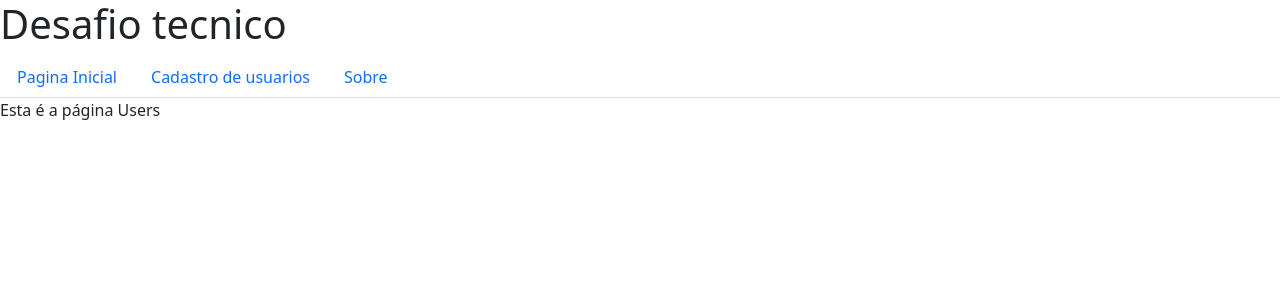
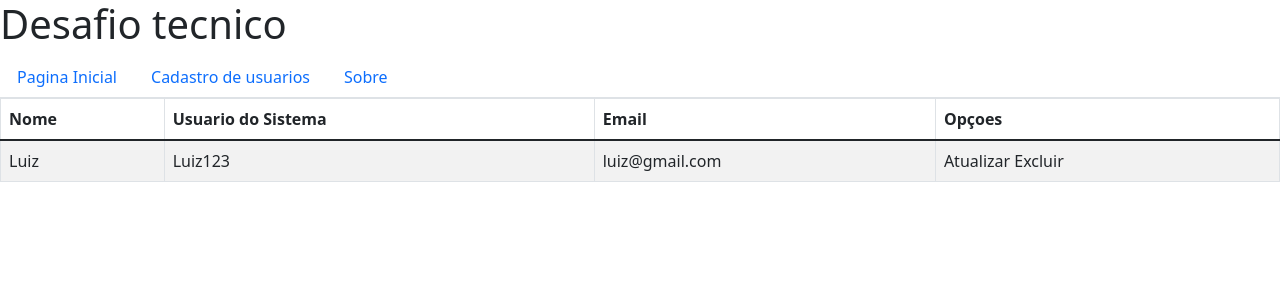
Before and after one commit to MateusBezzan123/tarefas, a React (Create React App) app in the folder tarefas/: page /users in a window 1280 px wide. Shown: the top 300 px of the page. Built offline with nearby package versions, Linux system fonts and the light colour scheme.

Commit message:
Tabela de Usuarios

```diff
--- a/tarefas/src/components/Users.js
+++ b/tarefas/src/components/Users.js
@@ -1,9 +1,36 @@
-function Users(){
-    return (
-        <div className="App">
-            <p>Esta é a página Users</p>
-        </div>
-    )
+import React from "react";
+import { Table } from 'react-bootstrap'
+class Users extends React.Component {
+    constructor(props) {
+        super(props);
+
+        this.state = {
+            users: [],
+        }
+    }
+    render() {
+        return (
+            <Table striped bordered hover>
+                <thead>
+                    <tr>
+                        <th>Nome</th>
+                        <th>Usuario do Sistema</th>
+                        <th>Email</th>
+                        <th>Opçoes</th>
+                    </tr>
+                </thead>
+                <tbody>
+                    <tr>
+                        <td>Luiz</td>
+                        <td>Luiz123</td>
+                        <td>luiz@gmail.com</td>
+                        <td>Atualizar Excluir</td>
+                    </tr>
+                </tbody>
+            </Table>
+        )
+    }
+
 }
 
 export default Users;
```
